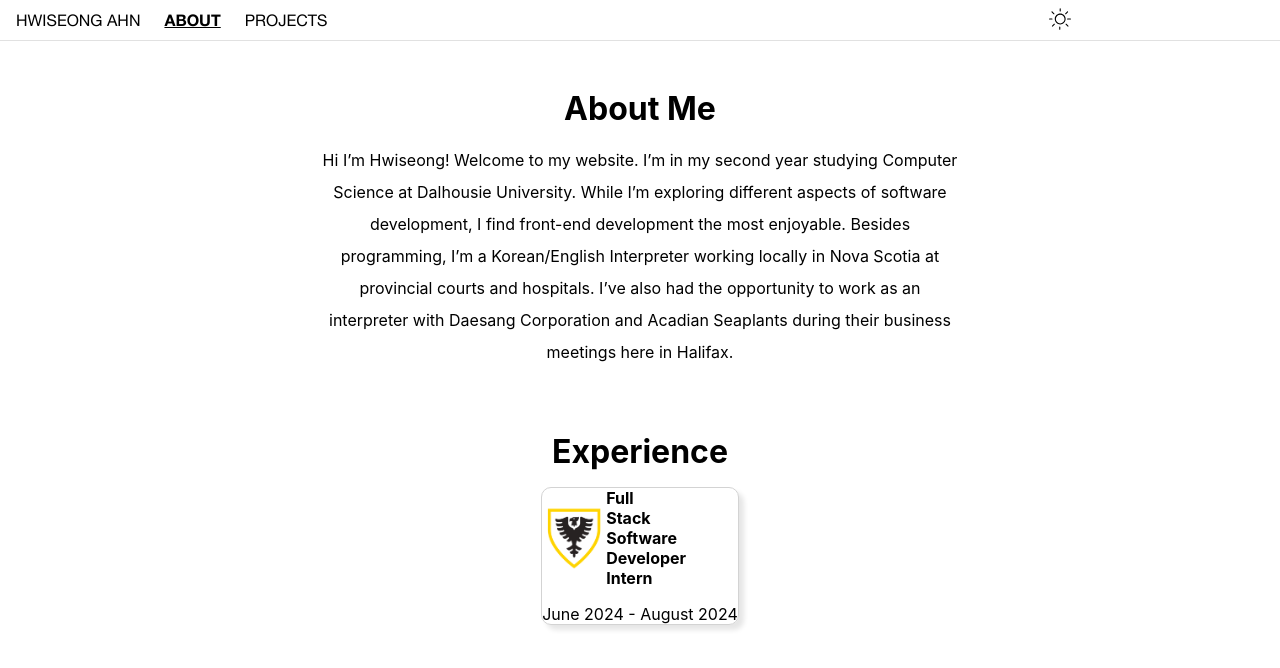
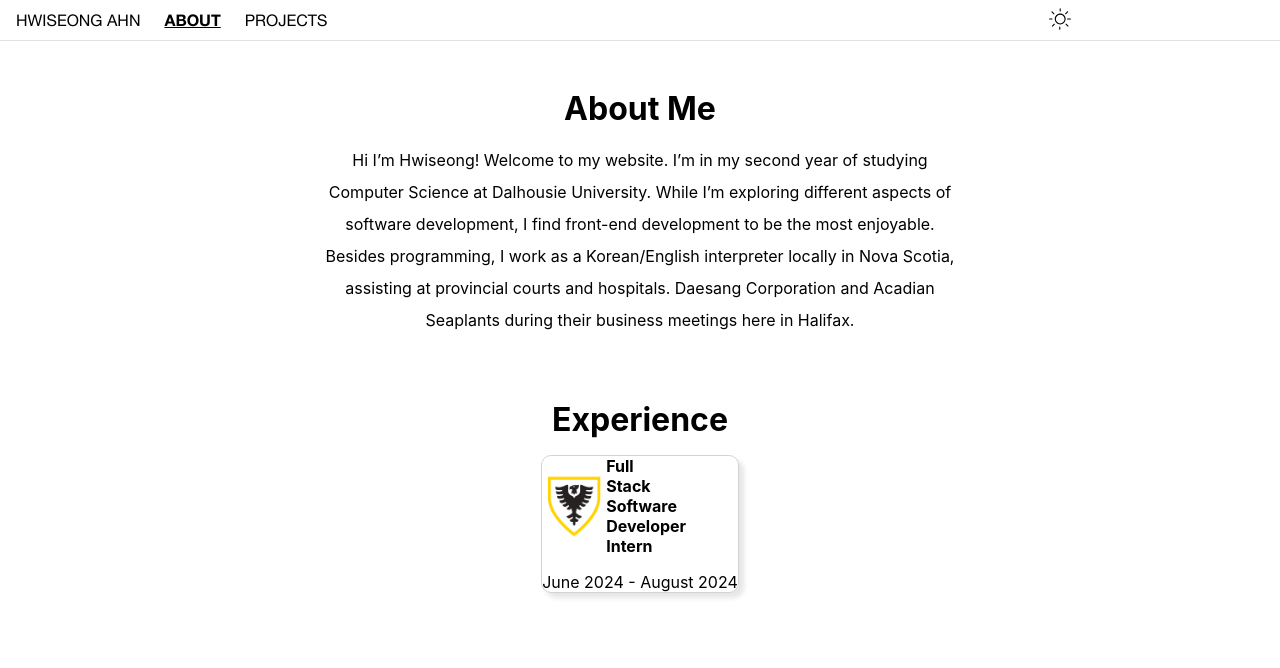
Before and after one commit to hwiseongahn/hwiseong-website-react, a React (Create React App) app: page /About in a window 1280 px wide. Shown: the top 668 px of the page. Built offline with nearby package versions, Linux system fonts and the light colour scheme; a web font is replaced by a local one.

Commit message:
changed aboutMe style

```diff
--- a/src/assets/index.js
+++ b/src/assets/index.js
@@ -1,8 +1,7 @@
 export { ReactComponent as MoonIcon } from './moon.svg';
 export { ReactComponent as SunIcon } from './sun.svg';
 export const aboutMe = "Hi I’m Hwiseong! Welcome to my website. " +
-"I’m in my second year studying Computer Science at Dalhousie University. " +
-"While I’m exploring different aspects of software development, I find front-end development the most enjoyable. " +
-"Besides programming, I’m a Korean/English Interpreter working locally in Nova Scotia at provincial courts " +
-"and hospitals. I’ve also had the opportunity to work as an interpreter with " +
+"I’m in my second year of studying Computer Science at Dalhousie University. " +
+"While I’m exploring different aspects of software development, I find front-end development to be the most enjoyable. " +
+"Besides programming, I work as a Korean/English interpreter locally in Nova Scotia, assisting at provincial courts and hospitals. " +
 "Daesang Corporation and Acadian Seaplants during their business meetings here in Halifax.";
```
